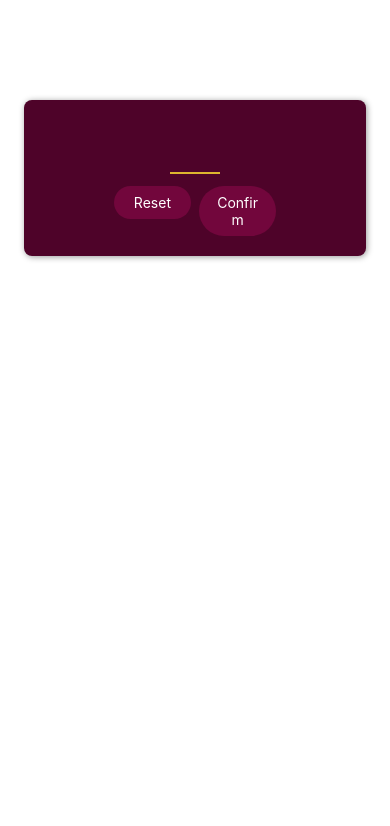
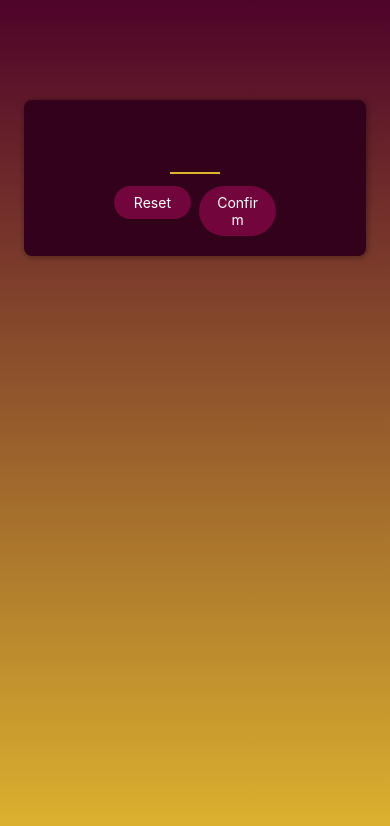
Before and after one commit to ucadena07/TargetApp, a React Native app: screen / in a window 390 px wide. Shown: the top 826 px of the page. Built offline with nearby package versions, Linux system fonts and the light colour scheme.

Commit message:
gradient

```diff
--- a/App.js
+++ b/App.js
@@ -1,12 +1,19 @@
-import { StyleSheet } from 'react-native';
+import { StyleSheet, View } from 'react-native';
 import StartGameScreen from './screens/StartGameScreen';
+import  {LinearGradient} from 'expo-linear-gradient'
 
 export default function App() {
   return (
+    <LinearGradient style={styles.rootScreen} colors={["#4e0329","#ddb52f"]}>
       <StartGameScreen />
+    </LinearGradient>
+
   );
 }
 
 const styles = StyleSheet.create({
+  rootScreen:{
 
+    flex: 1
+  }
 });
--- a/package.json
+++ b/package.json
@@ -12,7 +12,8 @@
     "expo": "~53.0.20",
     "expo-status-bar": "~2.2.3",
     "react": "19.0.0",
-    "react-native": "0.79.5"
+    "react-native": "0.79.5",
+    "expo-linear-gradient": "~14.1.5"
   },
   "devDependencies": {
     "@babel/core": "^7.20.0"
--- a/screens/StartGameScreen.js
+++ b/screens/StartGameScreen.js
@@ -29,7 +29,7 @@
         padding: 16,
         marginTop: 100,
         elevation: 1, //android
-        backgroundColor: '#4e0329',
+        backgroundColor: '#310219ff',
         shadowColor: 'black', // IOS 4 props required to create shadow
         shadowOffset: {
             width: 1, height: 1
```
Also changed, not shown: 1 other file (tests, documents, lock files or other folders).
